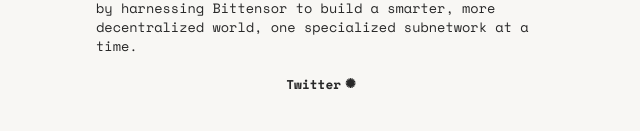
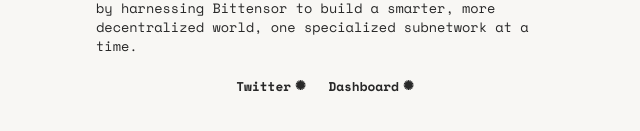
Before and after one commit to taoshidev/website, a Next.js app: page / in a window 1280 px wide. Shown: the part 779-910 px from the top of the page, without its empty margins (319-959 px from the left). Built offline with nearby package versions, Linux system fonts and the light colour scheme.

Commit message:
Link dashboard

```diff
--- a/src/app/page.tsx
+++ b/src/app/page.tsx
@@ -58,6 +58,9 @@
             >
               Twitter
             </a>
+            <a href="https://dashboard.taoshi.io" className="matrix">
+              Dashboard
+            </a>
           </footer>
         </div>
       </div>
--- a/src/styles/global.scss
+++ b/src/styles/global.scss
@@ -31,5 +31,8 @@
 }
 
 footer {
+  margin-top: 24px;
+  display: flex;
+  justify-content: center;
   text-align: center;
 }
--- a/src/styles/index.scss
+++ b/src/styles/index.scss
@@ -59,6 +59,7 @@
   vertical-align: text-bottom;
   position: relative;
   transition: all 0.05s linear;
+  width: 100px;
 
   &::after {
     margin-left: 4px;
```
